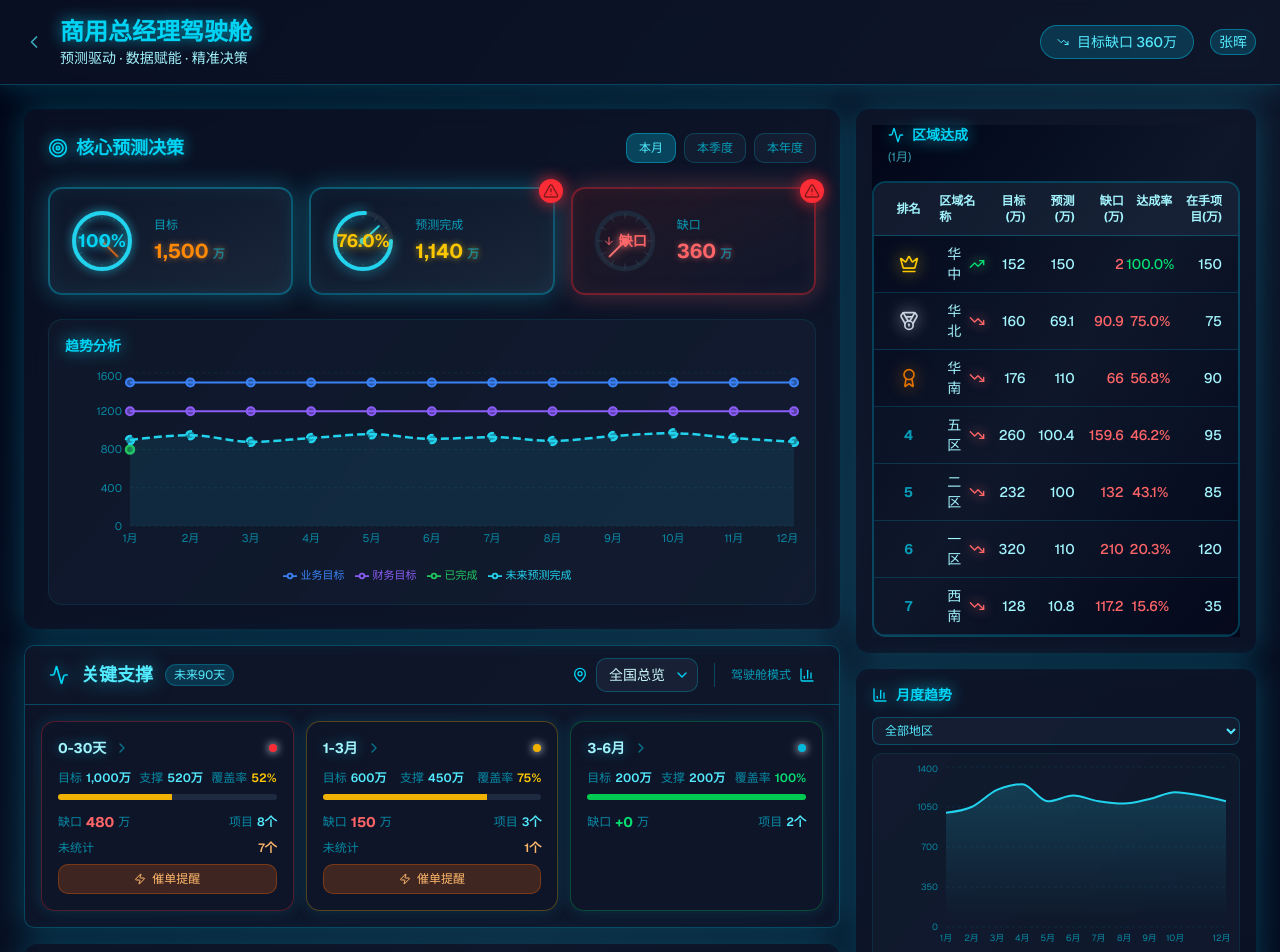
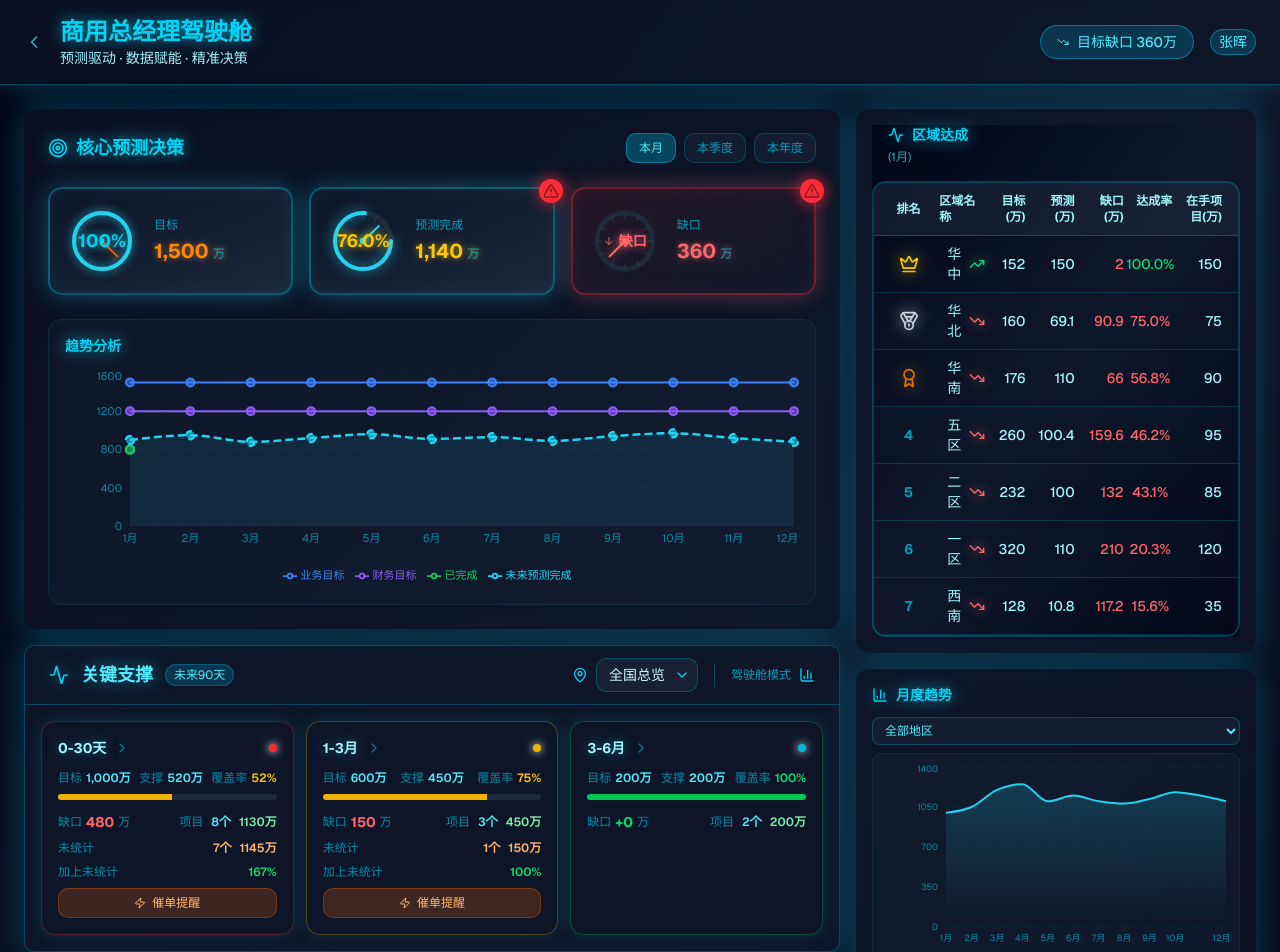
Before and after one commit to navylee1990/coze_jsc, a Next.js app: page /gm in a window 1280 px wide. Shown: the top 952 px of the page. Built offline with nearby package versions, Linux system fonts and the light colour scheme.

Commit message:
feat: 关键支撑模块外层卡片增加金额显示，展示已统计/未统计项目金额及加上未统计后的覆盖率

```diff
--- a/src/components/FutureSupportAdequacyPanel.tsx
+++ b/src/components/FutureSupportAdequacyPanel.tsx
@@ -1406,11 +1406,11 @@ export default function FutureSupportAdequacyPanel({
   const [urgeMessage, setUrgeMessage] = useState<{ show: boolean; message: string }>({ show: false, message: '' });
 
   // 处理批量催单
-  const handleBatchUrge = (period: string, projectCount: number, e: React.MouseEvent) => {
+  const handleBatchUrge = (period: string, excludedAmount: number, e: React.MouseEvent) => {
     e.stopPropagation(); // 阻止事件冒泡，不打开弹窗
     setUrgeMessage({
       show: true,
-      message: `已向【${period}】的 ${projectCount} 个未统计项目发送催单提醒`
+      message: `已向【${period}】的未统计项目发送催单提醒，金额 ${excludedAmount} 万`
     });
     setTimeout(() => {
       setUrgeMessage({ show: false, message: '' });
@@ -1586,6 +1586,17 @@ export default function FutureSupportAdequacyPanel({
             const statusColor = getStatusColor(level.status, theme);
             const periodConfigInfo = periodConfig[period];
 
+            // 计算统计项目总金额
+            const projectsTotalAmount = level.projects.reduce((sum, p) => sum + p.amount, 0);
+            // 计算未统计项目总金额
+            const excludedProjectsTotalAmount = level.excludedProjects
+              ? level.excludedProjects.reduce((sum, p) => sum + p.amount, 0)
+              : 0;
+            // 加上未统计后的覆盖率
+            const totalCoverage = level.target > 0
+              ? Math.round(((level.amount + excludedProjectsTotalAmount) / level.target) * 100)
+              : 0;
+
             return (
               <div
                 key={period}
@@ -1674,27 +1685,46 @@ export default function FutureSupportAdequacyPanel({
                       </span>
                       <span className={cn(theme === 'dashboard' ? 'text-cyan-400/60' : 'text-slate-500')}>万</span>
                     </div>
-                    <div className="flex items-center gap-1">
+                    <div className="flex items-center gap-2">
                       <span className={cn(theme === 'dashboard' ? 'text-cyan-400/60' : 'text-slate-500')}>项目</span>
                       <span className={cn('font-semibold', theme === 'dashboard' ? 'text-cyan-300' : 'text-slate-900')}>
                         {level.projects.length}个
                       </span>
+                      <span className={cn('font-semibold text-green-400', theme === 'dashboard' ? 'text-green-300' : 'text-green-600')}>
+                        {projectsTotalAmount}万
+                      </span>
                     </div>
                   </div>
 
-                  {/* 未统计项目数 */}
+                  {/* 未统计项目数 + 金额 */}
                   {level.excludedProjects && level.excludedProjects.length > 0 && (
                     <>
                       <div className="flex justify-between text-xs">
                         <span className={cn(theme === 'dashboard' ? 'text-cyan-400/60' : 'text-slate-500')}>未统计</span>
+                        <div className="flex items-center gap-2">
+                          <span className={cn(
+                            'font-semibold text-orange-400',
+                            theme === 'dashboard' ? 'text-orange-300' : 'text-orange-600'
+                          )}>{level.excludedProjects.length}个</span>
+                          <span className={cn(
+                            'font-semibold text-orange-400',
+                            theme === 'dashboard' ? 'text-orange-300' : 'text-orange-600'
+                          )}>{excludedProjectsTotalAmount}万</span>
+                        </div>
+                      </div>
+                      {/* 加上未统计后的覆盖率 */}
+                      <div className="flex justify-between text-xs">
+                        <span className={cn(theme === 'dashboard' ? 'text-cyan-400/60' : 'text-slate-500')}>加上未统计</span>
                         <span className={cn(
-                          'font-semibold text-orange-400',
-                          theme === 'dashboard' ? 'text-orange-300' : 'text-orange-600'
-                        )}>{level.excludedProjects.length}个</span>
+                          'font-semibold',
+                          totalCoverage >= 80 ? 'text-green-400' : totalCoverage >= 50 ? 'text-yellow-400' : 'text-red-400'
+                        )}>
+                          {totalCoverage}%
+                        </span>
                       </div>
                       {/* 批量催单按钮 */}
                       <button
-                        onClick={(e) => handleBatchUrge(period, level.excludedProjects!.length, e)}
+                        onClick={(e) => handleBatchUrge(period, excludedProjectsTotalAmount, e)}
                         className={cn(
                           'w-full flex items-center justify-center gap-1.5 py-1.5 rounded-lg text-xs font-medium transition-all mt-1',
                           theme === 'dashboard'
```
